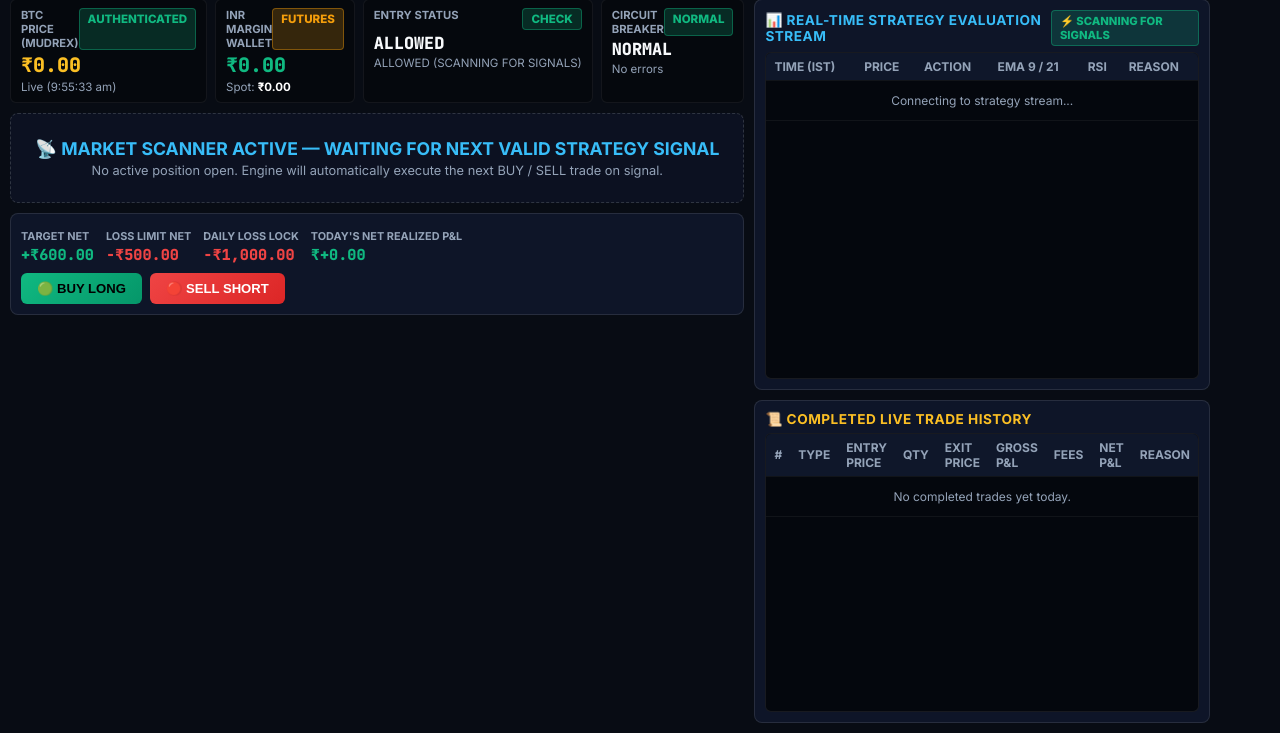
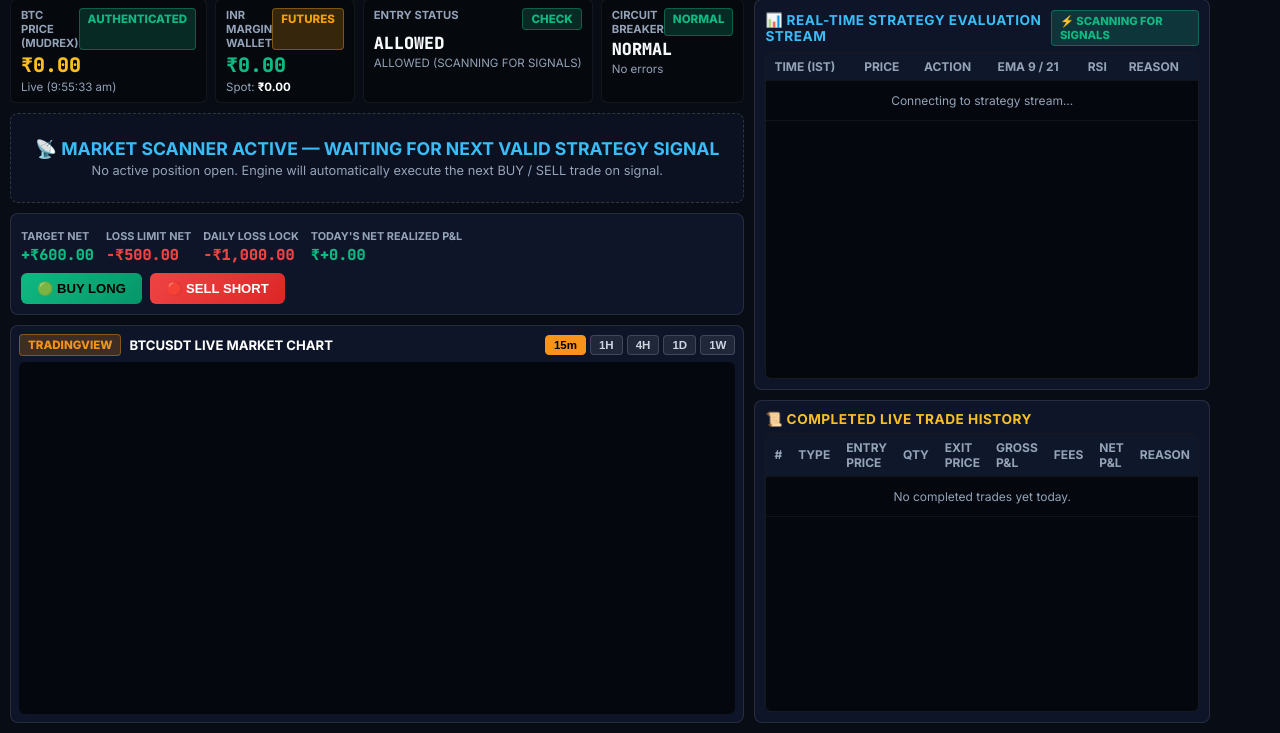
Before and after one commit to DrYogeshBhardwaj/crudeoil-trading-v2, a FastAPI app: page /bitcoin/live in a window 1280 px wide. Shown: the part 67-800 px from the top of the page. Run offline with FastAPI, Linux system fonts and the light colour scheme; data that the repository does not hold is empty; some libraries are stand-ins or nearby versions.

Commit message:
Embed interactive TradingView BTCUSDT chart with 15m, 1H, 4H, 1D, 1W timeframes into live dashboard

```diff
--- a/templates/bitcoin_live.html
+++ b/templates/bitcoin_live.html
@@ -8,6 +8,7 @@
     <meta http-equiv="Expires" content="0">
     <title>Bitcoin (BTCUSDT) Mudrex Live Engine & Risk Protection</title>
     <link href="https://fonts.googleapis.com/css2?family=Inter:wght@400;500;600;700;800&family=JetBrains+Mono:wght@500;700;800&display=swap" rel="stylesheet">
+    <script type="text/javascript" src="https://s3.tradingview.com/tv.js"></script>
     <style>
         :root {
             --bg-dark: #080c14;
@@ -269,6 +270,23 @@
             font-size: 0.82rem;
             cursor: pointer;
         }
+
+        .tf-btn {
+            background: rgba(255, 255, 255, 0.08);
+            border: 1px solid rgba(255, 255, 255, 0.15);
+            color: #cbd5e1;
+            padding: 3px 8px;
+            border-radius: 4px;
+            font-size: 0.72rem;
+            font-weight: 700;
+            cursor: pointer;
+            transition: all 0.15s ease;
+        }
+        .tf-btn:hover, .tf-btn.active {
+            background: #f7931a;
+            color: #000;
+            border-color: #f7931a;
+        }
     </style>
 </head>
 <body>
@@ -402,6 +420,24 @@
                         <button onclick="executeManualLiveOrder('SELL')" class="btn-sell-lg">🔴 SELL SHORT</button>
                     </div>
                 </div>
+            </div>
+
+            <!-- 4. LIVE TRADINGVIEW CANDLESTICK CHART PANEL WITH TIMEFRAME SELECTOR -->
+            <div class="panel" style="flex: 1; display: flex; flex-direction: column; min-height: 220px; padding: 8px; gap: 6px;">
+                <div style="display: flex; justify-content: space-between; align-items: center;">
+                    <div style="display: flex; align-items: center; gap: 8px;">
+                        <span class="badge-status badge-btc" style="background:rgba(247,147,26,0.2); color:#f7931a; border:1px solid rgba(247,147,26,0.4);">TRADINGVIEW</span>
+                        <h3 style="margin:0; font-size:0.82rem; color:#fff; font-weight:700;">BTCUSDT LIVE MARKET CHART</h3>
+                    </div>
+                    <div class="tf-buttons" style="display: flex; gap: 4px;">
+                        <button class="tf-btn active" onclick="switchTimeframe('15', this)">15m</button>
+                        <button class="tf-btn" onclick="switchTimeframe('60', this)">1H</button>
+                        <button class="tf-btn" onclick="switchTimeframe('240', this)">4H</button>
+                        <button class="tf-btn" onclick="switchTimeframe('D', this)">1D</button>
+                        <button class="tf-btn" onclick="switchTimeframe('W', this)">1W</button>
+                    </div>
+                </div>
+                <div id="tv_btcusdt_container" style="flex: 1; width: 100%; height: 100%; min-height: 180px; border-radius: 6px; overflow: hidden; background: #04070d;"></div>
             </div>
 
         </div>
@@ -665,9 +701,51 @@
         }
     }
 
+    // TradingView Live Chart initialization
+    let currentTvInterval = '15';
+
+    function initTradingViewWidget(interval) {
+        currentTvInterval = interval || '15';
+        if (typeof TradingView === 'undefined') {
+            setTimeout(() => initTradingViewWidget(currentTvInterval), 300);
+            return;
+        }
+        const container = document.getElementById('tv_btcusdt_container');
+        if (!container) return;
+        container.innerHTML = '';
+        new TradingView.widget({
+            "autosize": true,
+            "symbol": "BINANCE:BTCUSDT",
+            "interval": currentTvInterval,
+            "timezone": "Asia/Kolkata",
+            "theme": "dark",
+            "style": "1",
+            "locale": "en",
+            "toolbar_bg": "#0f172a",
+            "enable_publishing": false,
+            "allow_symbol_change": true,
+            "container_id": "tv_btcusdt_container",
+            "hide_side_toolbar": false,
+            "details": false,
+            "hotlist": false,
+            "calendar": false
+        });
+    }
+
+    function switchTimeframe(intervalStr, btnElem) {
+        document.querySelectorAll('.tf-btn').forEach(b => b.classList.remove('active'));
+        if (btnElem) btnElem.classList.add('active');
+        initTradingViewWidget(intervalStr);
+    }
+
     // Auto-refresh every 2 seconds
     setInterval(updateDashboard, 2000);
     updateDashboard();
+
+    // Load TradingView chart on start
+    window.addEventListener('DOMContentLoaded', () => {
+        initTradingViewWidget('15');
+    });
 </script>
 </body>
 </html>
```
